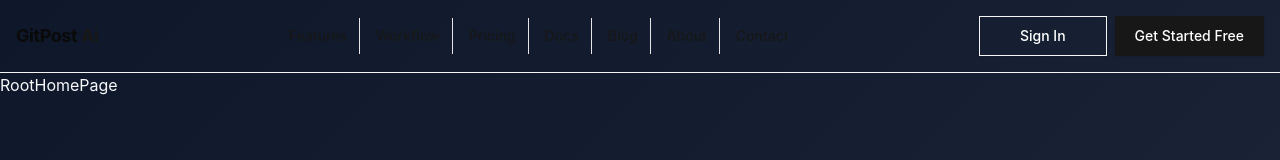
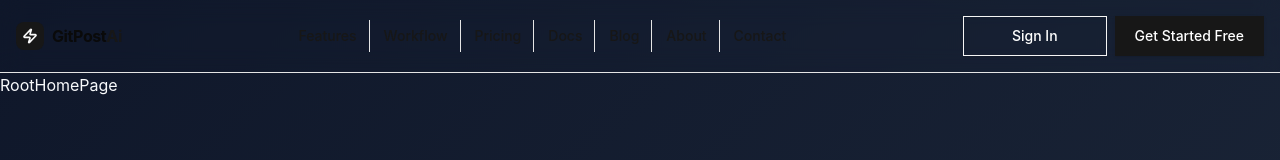
Before and after one commit to naymHdev/git-story, a Next.js app: page / in a window 1280 px wide. Shown: the top 160 px of the page. Built offline with nearby package versions, Linux system fonts and the light colour scheme.

Commit message:
feat: enhance Navbar with mobile support and animations; update GPButton and GPContainer for improved styling

```diff
--- a/src/components/shared/navbar/Navbar.tsx
+++ b/src/components/shared/navbar/Navbar.tsx
@@ -2,9 +2,11 @@
 
 import Link from "next/link";
 import GPContainer from "../../ui/GPContainer";
-import { useState } from "react";
+import GPButton from "../../ui/GPButton";
+import { useState, useEffect } from "react";
+import { motion, AnimatePresence } from "framer-motion";
+import { Menu, X, Zap, ChevronRight } from "lucide-react";
 import clsx from "clsx";
-import GPButton from "../../ui/GPButton";
 
 const navMenus = [
   { name: "Features", href: "#features" },
@@ -19,60 +21,215 @@ const navMenus = [
 const Navbar = () => {
   const [activeLink, setActiveLink] = useState<string | null>(null);
   const [mobileOpen, setMobileOpen] = useState(false);
+  const [scrolled, setScrolled] = useState(false);
+
+  // Shadow on scroll
+  useEffect(() => {
+    const onScroll = () => setScrolled(window.scrollY > 8);
+    window.addEventListener("scroll", onScroll, { passive: true });
+    return () => window.removeEventListener("scroll", onScroll);
+  }, []);
+
+  // Lock body scroll when mobile menu open
+  useEffect(() => {
+    document.body.style.overflow = mobileOpen ? "hidden" : "";
+    return () => {
+      document.body.style.overflow = "";
+    };
+  }, [mobileOpen]);
+
   return (
     <>
-      <header className="">
-        <GPContainer padding="sm" className=" border-b border-secondary">
-          <div className=" flex items-center justify-between">
-            {/*  --------- Logo --------- */}
-            <div>
+      <motion.header
+        initial={{ y: -64, opacity: 0 }}
+        animate={{ y: 0, opacity: 1 }}
+        transition={{ duration: 0.4, ease: [0.16, 1, 0.3, 1] }}
+        className={clsx(
+          "sticky top-0 z-50 border-b border-border backdrop-blur-md transition-shadow duration-300",
+          scrolled && "shadow-sm",
+        )}
+      >
+        <GPContainer padding="sm">
+          <div className="flex items-center justify-between">
+            {/* Logo */}
             <Link
-                href={"/"}
+              href="/"
               prefetch={false}
               className="flex items-center gap-2 group"
             >
-                <span className="font-bold text-lg tracking-tight text-foreground">
-                  GitPost <span className="text-primary">Ai</span>
+              <motion.div
+                whileHover={{ rotate: 12, scale: 1.1 }}
+                transition={{ type: "spring", stiffness: 400, damping: 15 }}
+                className="flex items-center justify-center size-7 rounded-md bg-primary text-primary-foreground"
+              >
+                <Zap className="size-4" strokeWidth={2.5} />
+              </motion.div>
+              <span className="font-bold text-base tracking-tight text-foreground">
+                GitPost<span className="text-primary">Ai</span>
               </span>
             </Link>
-            </div>
 
-            {/* --------- Desktop Nav --------- */}
-            <div className="hidden md:flex items-center gap-1 divide-x divide-border">
-              {navMenus?.map((menu) => (
-                <div key={menu.name}>
+            {/* Desktop Nav */}
+            <nav className="hidden md:flex items-center gap-0.5 divide-x divide-border">
+              {navMenus.map((menu) => (
                 <Link
+                  key={menu.name}
+                  href={menu.href}
                   onMouseEnter={() => setActiveLink(menu.name)}
                   onMouseLeave={() => setActiveLink(null)}
-                    href={menu.href}
+                  className="relative px-3 py-1.5 text-sm font-medium hover:text-foreground rounded-none transition-colors duration-150"
                 >
-                    <p
-                      className={clsx(
-                        "px-3 py-2 text-sm font-medium text-primary",
-                        activeLink === menu.name
-                          ? "bg-secondary transform transition-transform scale-105"
-                          : "",
+                  {/* Hover pill bg */}
+                  <AnimatePresence>
+                    {activeLink === menu.name && (
+                      <motion.span
+                        layoutId="nav-pill"
+                        className="absolute inset-0 rounded-none bg-secondary"
+                        initial={{ opacity: 0 }}
+                        animate={{ opacity: 1 }}
+                        exit={{ opacity: 0 }}
+                        transition={{ duration: 0.15 }}
+                      />
                     )}
-                    >
+                  </AnimatePresence>
+                  <span className="relative z-10 text-primary">
                     {menu.name}
-                    </p>
+                  </span>
                 </Link>
-                </div>
               ))}
-            </div>
+            </nav>
 
-            {/* ---------- Desktop CTA ---------- */}
+            {/* Desktop CTA */}
             <div className="hidden md:flex items-center gap-2">
-              <GPButton className="bg-gradient-primary  hover:bg-secondary border-secondary border px-10">
+              <GPButton className="bg-gradient-primary  hover:bg-secondary border-secondary border px-12">
                 Sign In
               </GPButton>
               <GPButton className=" bg-primary text-background hover:bg-text-disabled hover:opacity-80">
                 Get Started Free
               </GPButton>
             </div>
+
+            {/* Mobile hamburger */}
+            <motion.button
+              whileTap={{ scale: 0.9 }}
+              onClick={() => setMobileOpen((v) => !v)}
+              className="md:hidden flex items-center justify-center size-9 rounded-md text-muted-foreground hover:text-foreground hover:bg-accent transition-colors"
+              aria-label="Toggle menu"
+              aria-expanded={mobileOpen}
+            >
+              <AnimatePresence mode="wait" initial={false}>
+                {mobileOpen ? (
+                  <motion.span
+                    key="close"
+                    initial={{ rotate: -90, opacity: 0 }}
+                    animate={{ rotate: 0, opacity: 1 }}
+                    exit={{ rotate: 90, opacity: 0 }}
+                    transition={{ duration: 0.15 }}
+                  >
+                    <X className="size-5" />
+                  </motion.span>
+                ) : (
+                  <motion.span
+                    key="open"
+                    initial={{ rotate: 90, opacity: 0 }}
+                    animate={{ rotate: 0, opacity: 1 }}
+                    exit={{ rotate: -90, opacity: 0 }}
+                    transition={{ duration: 0.15 }}
+                  >
+                    <Menu className="size-5" />
+                  </motion.span>
+                )}
+              </AnimatePresence>
+            </motion.button>
           </div>
         </GPContainer>
-      </header>
+      </motion.header>
+
+      {/* Mobile Drawer */}
+      <AnimatePresence>
+        {mobileOpen && (
+          <>
+            {/* Backdrop */}
+            <motion.div
+              key="backdrop"
+              initial={{ opacity: 0 }}
+              animate={{ opacity: 1 }}
+              exit={{ opacity: 0 }}
+              transition={{ duration: 0.2 }}
+              className="fixed inset-0 z-40 backdrop-blur-sm md:hidden"
+              onClick={() => setMobileOpen(false)}
+            />
+
+            {/* Drawer panel */}
+            <motion.div
+              key="drawer"
+              initial={{ x: "100%" }}
+              animate={{ x: 0 }}
+              exit={{ x: "100%" }}
+              transition={{ type: "spring", stiffness: 300, damping: 30 }}
+              className="fixed top-0 right-0 z-50 h-full w-72 border-l border-border shadow-2xl md:hidden flex flex-col"
+            >
+              {/* Drawer header */}
+              <div className="flex items-center justify-between px-5 h-14 border-b border-border shrink-0">
+                <span className="font-semibold text-sm text-foreground">
+                  Menu
+                </span>
+                <motion.button
+                  whileTap={{ scale: 0.9 }}
+                  onClick={() => setMobileOpen(false)}
+                  className="flex items-center justify-center size-8 rounded-md text-muted-foreground hover:text-foreground hover:bg-accent transition-colors"
+                  aria-label="Close menu"
+                >
+                  <X className="size-4" />
+                </motion.button>
+              </div>
+
+              {/* Nav links */}
+              <nav className="flex-1 overflow-y-auto px-3 py-4">
+                {navMenus.map((menu, i) => (
+                  <motion.div
+                    key={menu.name}
+                    initial={{ opacity: 0, x: 20 }}
+                    animate={{ opacity: 1, x: 0 }}
+                    transition={{
+                      delay: i * 0.045,
+                      duration: 0.25,
+                      ease: [0.16, 1, 0.3, 1],
+                    }}
+                  >
+                    <Link
+                      href={menu.href}
+                      onClick={() => setMobileOpen(false)}
+                      className="group flex items-center justify-between px-3 py-2.5 rounded-md text-sm font-medium hover:text-foreground hover:bg-accent transition-colors"
+                    >
+                      <span className=" text-primary">{menu.name}</span>
+                      <ChevronRight className="size-3.5 opacity-0 -translate-x-1 group-hover:opacity-100 group-hover:translate-x-0 transition-all duration-150" />
+                    </Link>
+                  </motion.div>
+                ))}
+              </nav>
+
+              {/* Drawer CTA */}
+              <motion.div
+                initial={{ opacity: 0, y: 10 }}
+                animate={{ opacity: 1, y: 0 }}
+                transition={{
+                  delay: navMenus.length * 0.045 + 0.05,
+                  duration: 0.25,
+                }}
+                className="px-4 pb-6 pt-3 border-t border-border space-y-2 shrink-0"
+              >
+                <GPButton className="bg-gradient-primary  hover:bg-secondary border-secondary border w-full">
+                  Sign In
+                </GPButton>
+                <GPButton className=" bg-primary text-background hover:bg-text-disabled hover:opacity-80 w-full">
+                  Get Started Free
+                </GPButton>
+              </motion.div>
+            </motion.div>
+          </>
+        )}
+      </AnimatePresence>
     </>
   );
 };
--- a/src/components/ui/GPButton.tsx
+++ b/src/components/ui/GPButton.tsx
@@ -11,21 +11,38 @@ interface GPButtonProps extends React.ButtonHTMLAttributes<HTMLButtonElement> {
   rightIcon?: React.ReactNode;
 }
 
-const variantStyles = {
+const variantStyles: Record<string, string> = {
   primary:
-    "bg-indigo-600 text-white hover:bg-indigo-700 focus:ring-indigo-500 shadow-sm",
+    "bg-indigo-600 text-white hover:bg-indigo-700 focus-visible:ring-indigo-500 shadow-sm",
   secondary:
-    "bg-gray-900 text-white hover:bg-gray-800 focus:ring-gray-500 shadow-sm",
+    "bg-gray-900 text-white hover:bg-gray-800 focus-visible:ring-gray-500 shadow-sm",
   outline:
-    "border border-gray-300 text-gray-700 hover:bg-gray-100 focus:ring-gray-400",
-  ghost: "text-gray-700 hover:bg-gray-100 focus:ring-gray-300",
-  danger: "bg-red-600 text-white hover:bg-red-700 focus:ring-red-500",
+    "border border-gray-300 text-gray-700 bg-transparent hover:bg-gray-100 focus-visible:ring-gray-400",
+  ghost:
+    "text-gray-700 bg-transparent hover:bg-gray-100 focus-visible:ring-gray-300",
+  danger:
+    "bg-red-600 text-white hover:bg-red-700 focus-visible:ring-red-500 shadow-sm",
 };
 
-const sizeStyles = {
-  sm: "h-9 px-3 text-sm",
-  md: "h-10 px-5 text-sm",
-  lg: "h-12 px-6 text-base",
+const sizeStyles: Record<string, string> = {
+  sm: "h-8 px-3 text-xs gap-1.5",
+  md: "h-10 px-5 text-sm gap-2",
+  lg: "h-12 px-6 text-base gap-2.5",
+};
+
+// Spinner border color per variant — avoids hardcoded white
+const spinnerStyles: Record<string, string> = {
+  primary: "border-white/40 border-t-white",
+  secondary: "border-white/40 border-t-white",
+  outline: "border-gray-400/40 border-t-gray-600",
+  ghost: "border-gray-400/40 border-t-gray-600",
+  danger: "border-white/40 border-t-white",
+};
+
+const iconSizeStyles: Record<string, string> = {
+  sm: "size-3.5",
+  md: "size-4",
+  lg: "size-5",
 };
 
 const GPButton = ({
@@ -39,27 +56,61 @@ const GPButton = ({
   disabled,
   ...props
 }: GPButtonProps) => {
+  const isDisabled = loading || disabled;
+
   return (
     <button
-      disabled={loading || disabled}
+      disabled={isDisabled}
+      aria-busy={loading}
       className={cn(
-        "inline-flex items-center justify-center gap-2 rounded-none cursor-pointer font-medium transition-all duration-200",
-        "disabled:opacity-50 disabled:pointer-events-none",
+        // Base
+        "relative inline-flex items-center justify-center rounded-none font-medium",
+        "cursor-pointer select-none whitespace-nowrap",
+        // Transition
+        "transition-all duration-150 ease-in-out",
+        // Focus ring
+        "focus-visible:outline-none focus-visible:ring-2 focus-visible:ring-offset-2",
+        // Disabled
+        "disabled:opacity-50 disabled:cursor-not-allowed disabled:pointer-events-none",
         variantStyles[variant],
         sizeStyles[size],
         className,
       )}
       {...props}
     >
-      {loading ? (
-        <span className="h-4 w-4 animate-spin rounded-full border-2 border-white border-t-transparent"></span>
-      ) : (
-        <>
-          {leftIcon && <span>{leftIcon}</span>}
-          {children}
-          {rightIcon && <span>{rightIcon}</span>}
-        </>
+      {/* Overlay spinner — no layout shift */}
+      {loading && (
+        <span className="absolute inset-0 flex items-center justify-center">
+          <span
+            className={cn(
+              "animate-spin rounded-full border-2",
+              iconSizeStyles[size],
+              spinnerStyles[variant],
+            )}
+          />
+        </span>
       )}
+
+      {/* Content — kept in DOM, just invisible while loading */}
+      <span
+        className={cn(
+          "inline-flex items-center justify-center",
+          sizeStyles[size].split(" ").find((c) => c.startsWith("gap")),
+          loading && "invisible",
+        )}
+      >
+        {leftIcon && (
+          <span className={cn("shrink-0", iconSizeStyles[size])}>
+            {leftIcon}
+          </span>
+        )}
+        {children}
+        {rightIcon && (
+          <span className={cn("shrink-0", iconSizeStyles[size])}>
+            {rightIcon}
+          </span>
+        )}
+      </span>
     </button>
   );
 };
--- a/src/components/ui/GPContainer.tsx
+++ b/src/components/ui/GPContainer.tsx
@@ -8,23 +8,34 @@ interface GPContainerProps {
   padding?: "sm" | "md" | "lg" | "xl";
 }
 
+const maxWidthMap: Record<string, string> = {
+  sm: "max-w-sm",
+  md: "max-w-md",
+  lg: "max-w-lg",
+  xl: "max-w-xl",
+  "2xl": "max-w-2xl",
+  "7xl": "max-w-7xl",
+};
+
+const paddingMap: Record<string, string> = {
+  sm: "px-4 py-4",
+  md: "px-6 py-6",
+  lg: "px-8 py-8",
+  xl: "px-12 py-12",
+};
+
 const GPContainer = ({
   children,
-  className = "",
+  className,
   maxWidth = "7xl",
   padding = "lg",
 }: GPContainerProps) => {
-  const paddingMap: Record<string, string> = {
-    sm: "px-4 py-4",
-    md: "px-6 py-6",
-    lg: "px-8 py-8",
-    xl: "px-12 py-12",
-  };
-
   return (
     <div
       className={clsx(
-        `w-full mx-auto ${paddingMap[padding]} max-w-${maxWidth}`,
+        "w-full mx-auto",
+        maxWidthMap[maxWidth],
+        paddingMap[padding],
         className,
       )}
     >
```
Lines whose indentation alone changed are shown as unchanged.
